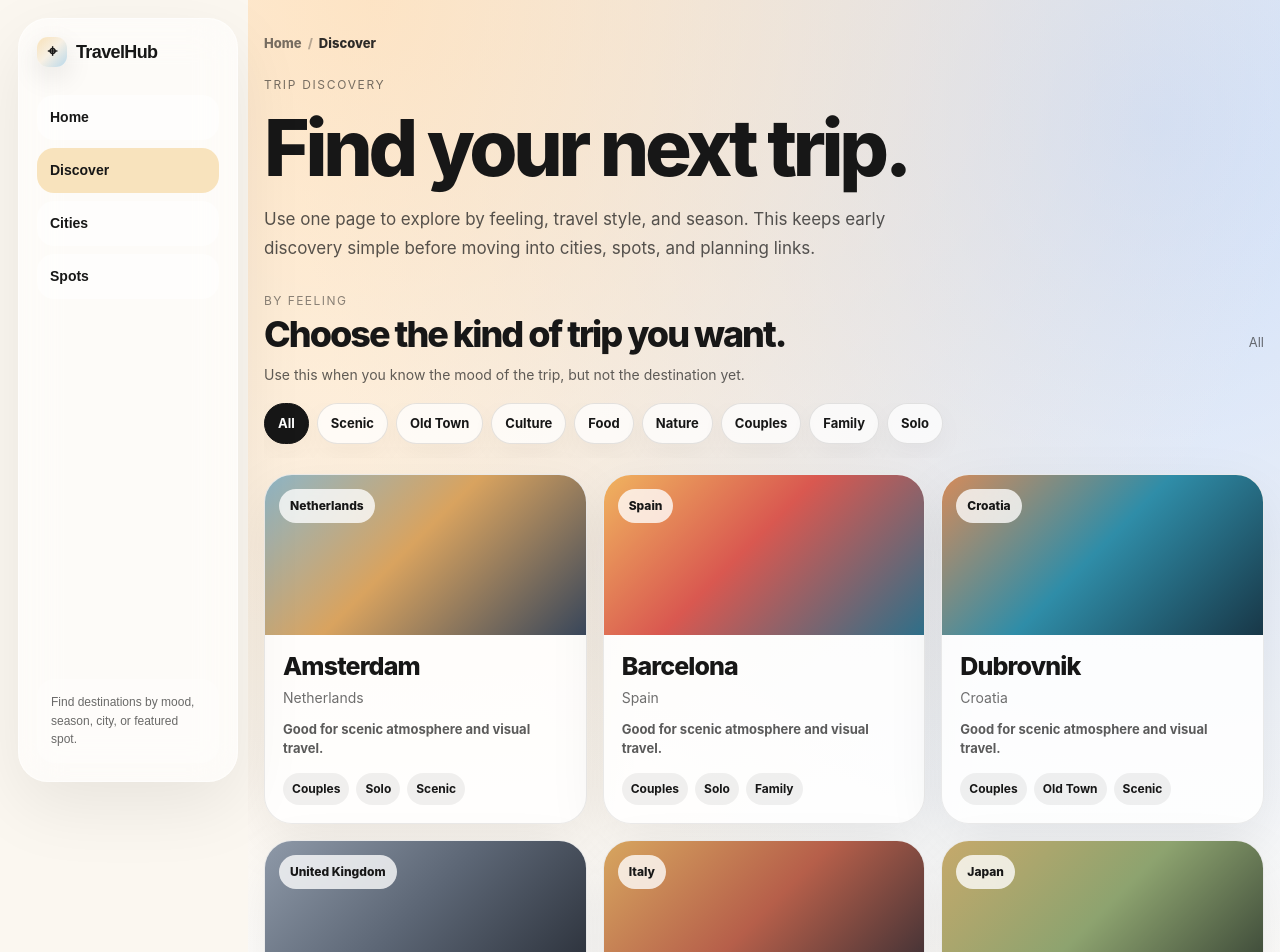
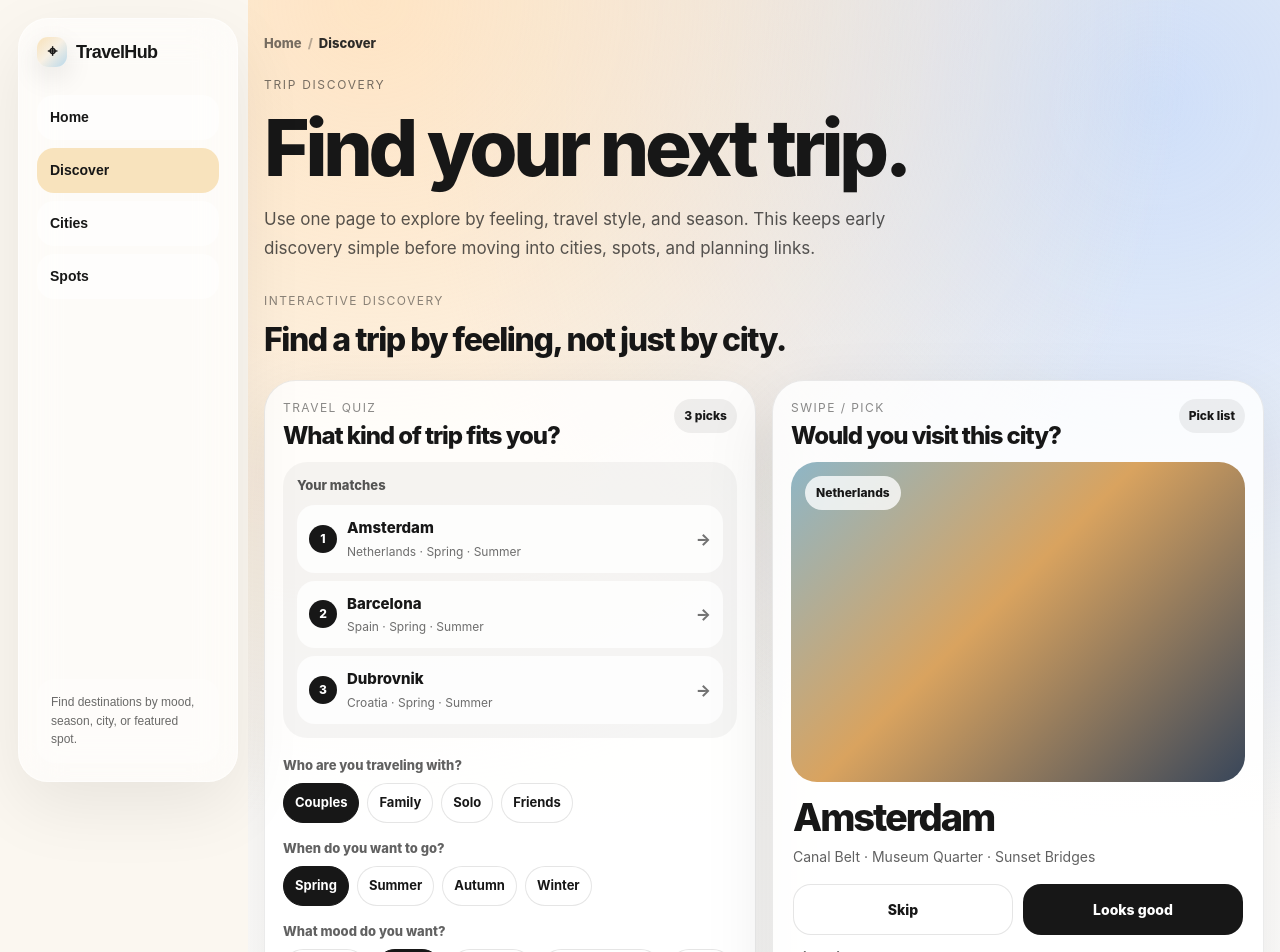
Before and after one commit to kazumophone-arch/travelhub, a Next.js app: page /discover in a window 1280 px wide. Shown: the top 952 px of the page. Built offline with nearby package versions, Linux system fonts and the light colour scheme.

Commit message:
restore previous discover tools

```diff
--- a/components/TravelDiscoveryTools.tsx
+++ b/components/TravelDiscoveryTools.tsx
@@ -9,128 +9,57 @@ type Props = {
   cities: City[];
 };
 
-const feelingFilters = [
-  "All",
+type QuizAnswer = {
+  style: string | null;
+  season: string | null;
+  mood: string | null;
+};
+
+const travelStyles = ["Couples", "Family", "Solo", "Friends"];
+const seasons = ["Spring", "Summer", "Autumn", "Winter"];
+const moods = [
+  "Romantic",
   "Scenic",
   "Old Town",
-  "Culture",
+  "World Heritage",
+  "Beach",
+  "Nature",
   "Food",
-  "Nature",
-  "Couples",
-  "Family",
-  "Solo",
 ];
 
-function getCityCategories(city: City) {
-  const categories = new Set<string>();
+function getCityTags(city: City) {
+  const tags = new Set<string>();
 
-  city.travelStyles?.forEach((style) => categories.add(style));
-  city.themes?.forEach((theme) => categories.add(theme));
-  city.categories?.forEach((category) => categories.add(category));
+  city.seasons?.forEach((item) => tags.add(item));
+  city.months?.forEach((item) => tags.add(item));
+  city.travelStyles?.forEach((item) => tags.add(item));
+  city.themes?.forEach((item) => tags.add(item));
+  city.categories?.forEach((item) => tags.add(item));
 
-  const text = [
-    city.city,
-    city.country,
-    city.description ?? "",
-    ...city.stops,
-    ...(city.travelStyles ?? []),
-    ...(city.themes ?? []),
-    ...(city.categories ?? []),
-  ]
-    .join(" ")
-    .toLowerCase();
+  if (city.country) tags.add(city.country);
 
-  const includesAny = (words: string[]) =>
-    words.some((word) => text.includes(word.toLowerCase()));
+  const joinedStops = city.stops.join(" ");
 
   if (
-    includesAny([
-      "view",
-      "sunset",
-      "scenic",
-      "canal",
-      "river",
-      "lagoon",
-      "beach",
-      "panorama",
-    ])
+    joinedStops.includes("Old") ||
+    joinedStops.includes("Historic") ||
+    joinedStops.includes("Temple")
   ) {
-    categories.add("Scenic");
+    tags.add("Old Town");
   }
 
   if (
-    includesAny([
-      "old town",
-      "historic",
-      "center",
-      "castle",
-      "bridge",
-      "square",
-      "temple",
-    ])
+    joinedStops.includes("Sunset") ||
+    joinedStops.includes("View") ||
+    joinedStops.includes("Canal") ||
+    joinedStops.includes("River") ||
+    joinedStops.includes("Beach") ||
+    joinedStops.includes("Lagoon")
   ) {
-    categories.add("Old Town");
-    categories.add("Culture");
+    tags.add("Scenic");
   }
 
-  if (
-    includesAny([
-      "museum",
-      "palace",
-      "cathedral",
-      "church",
-      "heritage",
-      "ruins",
-      "monument",
-      "architecture",
-    ])
-  ) {
-    categories.add("Culture");
-  }
-
-  if (
-    includesAny([
-      "food",
-      "restaurant",
-      "market",
-      "cafe",
-      "wine",
-      "gourmet",
-    ])
-  ) {
-    categories.add("Food");
-  }
-
-  if (
-    includesAny([
-      "garden",
-      "park",
-      "forest",
-      "bamboo",
-      "mountain",
-      "nature",
-      "trail",
-    ])
-  ) {
-    categories.add("Nature");
-  }
-
-  return Array.from(categories);
-}
-
-function getCityReason(city: City, activeFeeling: string) {
-  if (activeFeeling !== "All") {
-    return `A good match for ${activeFeeling.toLowerCase()}-focused travel.`;
-  }
-
-  const categories = getCityCategories(city);
-
-  if (categories.includes("Scenic")) return "Good for scenic atmosphere and visual travel.";
-  if (categories.includes("Old Town")) return "Good for old streets and walkable routes.";
-  if (categories.includes("Culture")) return "Good for history, architecture, and landmarks.";
-  if (categories.includes("Nature")) return "Good for slower travel and outdoor scenery.";
-
-  return `Start with ${city.stops.slice(0, 2).join(" and ")}.`;
+  return Array.from(tags);
 }
 
 function visualForCity(slug: string) {
@@ -165,98 +94,260 @@ function visualForCity(slug: string) {
   );
 }
 
+function scoreCity(city: City, answer: QuizAnswer) {
+  const tags = getCityTags(city);
+  let score = 0;
+
+  if (answer.style && tags.includes(answer.style)) score += 4;
+  if (answer.season && tags.includes(answer.season)) score += 3;
+  if (answer.mood && tags.includes(answer.mood)) score += 4;
+
+  const searchable = [city.city, city.country, ...city.stops, ...tags]
+    .join(" ")
+    .toLowerCase();
+
+  if (answer.mood && searchable.includes(answer.mood.toLowerCase())) score += 1;
+  if (answer.style && searchable.includes(answer.style.toLowerCase())) score += 1;
+  if (answer.season && searchable.includes(answer.season.toLowerCase())) score += 1;
+
+  return score;
+}
+
 export function TravelDiscoveryTools({ cities }: Props) {
-  const [activeFeeling, setActiveFeeling] = useState("All");
+  const [answer, setAnswer] = useState<QuizAnswer>({
+    style: "Couples",
+    season: "Spring",
+    mood: "Scenic",
+  });
 
-  const filteredCities = useMemo(() => {
-    if (activeFeeling === "All") return cities.slice(0, 8);
+  const [swipeIndex, setSwipeIndex] = useState(0);
+  const [pickedSlugs, setPickedSlugs] = useState<string[]>([]);
 
-    return cities
-      .filter((city) => getCityCategories(city).includes(activeFeeling))
-      .slice(0, 8);
-  }, [cities, activeFeeling]);
+  const quizResults = useMemo(() => {
+    const hasAnyAnswer = Boolean(answer.style || answer.season || answer.mood);
+
+    if (!hasAnyAnswer) return cities.slice(0, 3);
+
+    const ranked = cities
+      .map((city) => ({
+        city,
+        score: scoreCity(city, answer),
+      }))
+      .sort((a, b) => b.score - a.score);
+
+    const matched = ranked.filter((item) => item.score > 0).slice(0, 3);
+
+    if (matched.length > 0) return matched.map((item) => item.city);
+
+    return cities.slice(0, 3);
+  }, [cities, answer]);
+
+  const swipeCity = cities.length > 0 ? cities[swipeIndex % cities.length] : null;
+
+  const pickedCities = useMemo(() => {
+    return pickedSlugs
+      .map((slug) => cities.find((city) => city.slug === slug))
+      .filter((city): city is City => Boolean(city));
+  }, [pickedSlugs, cities]);
+
+  function toggleAnswer(key: keyof QuizAnswer, value: string) {
+    setAnswer((current) => ({
+      ...current,
+      [key]: current[key] === value ? null : value,
+    }));
+  }
+
+  function nextSwipe() {
+    if (cities.length === 0) return;
+    setSwipeIndex((current) => (current + 1) % cities.length);
+  }
+
+  function pickCurrentCity() {
+    if (!swipeCity) return;
+
+    setPickedSlugs((current) => {
+      if (current.includes(swipeCity.slug)) return current;
+      return [...current, swipeCity.slug].slice(-5);
+    });
+
+    nextSwipe();
+  }
 
   return (
     <section style={wrapStyle}>
-      <div style={sectionHeaderStyle}>
+      <section style={sectionHeaderStyle}>
         <div>
-          <div style={smallLabelStyle}>By feeling</div>
-          <h2 style={sectionTitleStyle}>Choose the kind of trip you want.</h2>
+          <div style={smallLabelStyle}>Interactive discovery</div>
+          <h2 style={sectionTitleStyle}>
+            Find a trip by feeling, not just by city.
+          </h2>
         </div>
+      </section>
 
-        <span style={mutedTextStyle}>{activeFeeling}</span>
-      </div>
+      <div style={gridStyle}>
+        <section style={quizCardStyle}>
+          <div style={toolHeaderStyle}>
+            <div>
+              <div style={smallLabelStyle}>Travel quiz</div>
+              <h3 style={toolTitleStyle}>What kind of trip fits you?</h3>
+            </div>
+            <div style={toolBadgeStyle}>3 picks</div>
+          </div>
 
-      <p style={leadStyle}>
-        Use this when you know the mood of the trip, but not the destination
-        yet.
-      </p>
+          <div style={resultBoxStyle}>
+            <div style={resultTitleStyle}>Your matches</div>
 
-      <div style={filterWrapStyle}>
-        {feelingFilters.map((filter) => {
-          const isActive = filter === activeFeeling;
+            <div style={resultListStyle}>
+              {quizResults.map((city, index) => (
+                <Link
+                  key={`${city.slug}-quiz-${index}`}
+                  href={`/c/${city.slug}?src=home&v=quiz_${city.slug}`}
+                  style={resultItemStyle}
+                >
+                  <div style={resultRankStyle}>{index + 1}</div>
 
-          return (
-            <button
-              key={filter}
-              type="button"
-              onClick={() => setActiveFeeling(filter)}
-              style={isActive ? activeFilterButtonStyle : filterButtonStyle}
-            >
-              {filter}
-            </button>
-          );
-        })}
-      </div>
+                  <div style={resultTextStyle}>
+                    <div style={resultCityStyle}>{city.city}</div>
+                    <div style={resultMetaStyle}>
+                      {city.country} · {getCityTags(city).slice(0, 2).join(" · ")}
+                    </div>
+                  </div>
 
-      {filteredCities.length === 0 ? (
-        <div style={emptyStyle}>
-          No destinations found for this feeling yet. Try All or another mood.
-        </div>
-      ) : (
-        <div style={gridStyle}>
-          {filteredCities.map((city, index) => (
-            <Link
-              key={`${city.slug}-discover-${activeFeeling}-${index}`}
-              href={`/c/${city.slug}?src=discover&v=feeling_${activeFeeling}_${city.slug}`}
-              style={cardStyle}
-            >
+                  <div style={resultArrowStyle}>→</div>
+                </Link>
+              ))}
+            </div>
+          </div>
+
+          <div style={questionBlockStyle}>
+            <div style={questionLabelStyle}>Who are you traveling with?</div>
+            <div style={optionRowStyle}>
+              {travelStyles.map((style) => (
+                <button
+                  key={style}
+                  type="button"
+                  onClick={() => toggleAnswer("style", style)}
+                  style={answer.style === style ? activeOptionStyle : optionStyle}
+                >
+                  {style}
+                </button>
+              ))}
+            </div>
+          </div>
+
+          <div style={questionBlockStyle}>
+            <div style={questionLabelStyle}>When do you want to go?</div>
+            <div style={optionRowStyle}>
+              {seasons.map((season) => (
+                <button
+                  key={season}
+                  type="button"
+                  onClick={() => toggleAnswer("season", season)}
+                  style={answer.season === season ? activeOptionStyle : optionStyle}
+                >
+                  {season}
+                </button>
+              ))}
+            </div>
+          </div>
+
+          <div style={questionBlockStyle}>
+            <div style={questionLabelStyle}>What mood do you want?</div>
+            <div style={optionRowStyle}>
+              {moods.map((mood) => (
+                <button
+                  key={mood}
+                  type="button"
+                  onClick={() => toggleAnswer("mood", mood)}
+                  style={answer.mood === mood ? activeOptionStyle : optionStyle}
+                >
+                  {mood}
+                </button>
+              ))}
+            </div>
+          </div>
+        </section>
+
+        <section style={swipeCardStyle}>
+          <div style={toolHeaderStyle}>
+            <div>
+              <div style={smallLabelStyle}>Swipe / Pick</div>
+              <h3 style={toolTitleStyle}>Would you visit this city?</h3>
+            </div>
+            <div style={toolBadgeStyle}>Pick list</div>
+          </div>
+
+          {swipeCity ? (
+            <>
               <div
                 style={{
-                  ...visualStyle,
-                  background: visualForCity(city.slug),
+                  ...swipeVisualStyle,
+                  background: visualForCity(swipeCity.slug),
                 }}
               >
-                <div style={badgeStyle}>{city.country}</div>
+                <div style={visualBadgeStyle}>{swipeCity.country}</div>
               </div>
 
-              <div style={bodyStyle}>
-                <h3 style={cardTitleStyle}>{city.city}</h3>
-                <p style={countryStyle}>{city.country}</p>
+              <div style={swipeBodyStyle}>
+                <h3 style={swipeCityStyle}>{swipeCity.city}</h3>
+                <p style={swipeReasonStyle}>
+                  {swipeCity.stops[0]} · {swipeCity.stops[1]} ·{" "}
+                  {swipeCity.stops[2]}
+                </p>
 
-                <p style={reasonStyle}>{getCityReason(city, activeFeeling)}</p>
+                <div style={swipeButtonRowStyle}>
+                  <button type="button" onClick={nextSwipe} style={skipButtonStyle}>
+                    Skip
+                  </button>
 
-                <div style={chipWrapStyle}>
-                  {getCityCategories(city)
-                    .filter((category) => feelingFilters.includes(category))
-                    .slice(0, 3)
-                    .map((category) => (
-                      <span key={category} style={chipStyle}>
-                        {category}
-                      </span>
-                    ))}
+                  <button
+                    type="button"
+                    onClick={pickCurrentCity}
+                    style={pickButtonStyle}
+                  >
+                    Looks good
+                  </button>
                 </div>
+
+                <Link
+                  href={`/c/${swipeCity.slug}?src=home&v=swipe_${swipeCity.slug}`}
+                  style={viewCityLinkStyle}
+                >
+                  View city page →
+                </Link>
               </div>
-            </Link>
-          ))}
-        </div>
-      )}
+            </>
+          ) : (
+            <div style={emptyStyle}>No cities available.</div>
+          )}
+
+          <div style={pickedBoxStyle}>
+            <div style={resultTitleStyle}>Your picks</div>
+
+            {pickedCities.length === 0 ? (
+              <div style={pickedEmptyStyle}>Pick cities you might want to visit.</div>
+            ) : (
+              <div style={pickedListStyle}>
+                {pickedCities.map((city) => (
+                  <Link
+                    key={`picked-${city.slug}`}
+                    href={`/c/${city.slug}?src=home&v=picked_${city.slug}`}
+                    style={pickedItemStyle}
+                  >
+                    {city.city}
+                  </Link>
+                ))}
+              </div>
+            )}
+          </div>
+        </section>
+      </div>
     </section>
   );
 }
 
 const wrapStyle: CSSProperties = {
-  marginTop: 10,
+  marginBottom: 42,
 };
 
 const sectionHeaderStyle: CSSProperties = {
@@ -264,7 +355,7 @@ const sectionHeaderStyle: CSSProperties = {
   justifyContent: "space-between",
   gap: 12,
   alignItems: "flex-end",
-  marginBottom: 10,
+  marginBottom: 16,
   flexWrap: "wrap",
 };
 
@@ -278,78 +369,169 @@ const smallLabelStyle: CSSProperties = {
 
 const sectionTitleStyle: CSSProperties = {
   margin: 0,
-  maxWidth: 720,
-  fontSize: "clamp(26px, 6vw, 36px)",
-  lineHeight: 1.04,
-  letterSpacing: "-0.055em",
+  fontSize: "clamp(24px, 6vw, 32px)",
+  letterSpacing: "-0.045em",
   fontWeight: 850,
 };
 
-const mutedTextStyle: CSSProperties = {
-  fontSize: 13,
-  opacity: 0.6,
+const gridStyle: CSSProperties = {
+  display: "grid",
+  gridTemplateColumns: "repeat(auto-fit, minmax(min(100%, 340px), 1fr))",
+  gap: 16,
+};
+
+const quizCardStyle: CSSProperties = {
+  borderRadius: 32,
+  padding: 18,
+  background: "rgba(255, 255, 255, 0.82)",
+  border: "1px solid rgba(0, 0, 0, 0.08)",
+  boxShadow: "0 24px 70px rgba(0, 0, 0, 0.1)",
+};
+
+const swipeCardStyle: CSSProperties = {
+  borderRadius: 32,
+  padding: 18,
+  background: "rgba(255, 255, 255, 0.82)",
+  border: "1px solid rgba(0, 0, 0, 0.08)",
+  boxShadow: "0 24px 70px rgba(0, 0, 0, 0.1)",
+};
+
+const toolHeaderStyle: CSSProperties = {
+  display: "flex",
+  justifyContent: "space-between",
+  gap: 12,
+  alignItems: "flex-start",
+  marginBottom: 14,
+};
+
+const toolTitleStyle: CSSProperties = {
+  margin: 0,
+  fontSize: 24,
+  lineHeight: 1.05,
+  letterSpacing: "-0.045em",
+  fontWeight: 850,
+};
+
+const toolBadgeStyle: CSSProperties = {
+  padding: "8px 10px",
+  borderRadius: 999,
+  background: "rgba(0, 0, 0, 0.06)",
+  fontSize: 12,
+  fontWeight: 800,
   whiteSpace: "nowrap",
 };
 
-const leadStyle: CSSProperties = {
-  margin: "0 0 16px",
-  maxWidth: 680,
-  fontSize: 14,
-  lineHeight: 1.7,
-  opacity: 0.68,
-};
-
-const filterWrapStyle: CSSProperties = {
-  display: "flex",
-  gap: 8,
-  overflowX: "auto",
-  paddingBottom: 14,
+const questionBlockStyle: CSSProperties = {
   marginBottom: 16,
 };
 
-const filterButtonStyle: CSSProperties = {
-  border: "1px solid rgba(0, 0, 0, 0.1)",
-  background: "rgba(255, 255, 255, 0.74)",
-  color: "#171717",
-  borderRadius: 999,
-  padding: "10px 13px",
+const questionLabelStyle: CSSProperties = {
   fontSize: 13,
-  fontWeight: 700,
-  whiteSpace: "nowrap",
-  cursor: "pointer",
-  boxShadow: "0 10px 28px rgba(0, 0, 0, 0.04)",
+  fontWeight: 800,
+  opacity: 0.68,
+  marginBottom: 8,
 };
 
-const activeFilterButtonStyle: CSSProperties = {
-  ...filterButtonStyle,
+const optionRowStyle: CSSProperties = {
+  display: "flex",
+  flexWrap: "wrap",
+  gap: 8,
+};
+
+const optionStyle: CSSProperties = {
+  border: "1px solid rgba(0, 0, 0, 0.1)",
+  borderRadius: 999,
+  padding: "9px 11px",
+  background: "rgba(255, 255, 255, 0.78)",
+  color: "#171717",
+  fontSize: 13,
+  fontWeight: 750,
+  cursor: "pointer",
+};
+
+const activeOptionStyle: CSSProperties = {
+  ...optionStyle,
   background: "#171717",
   color: "#ffffff",
   border: "1px solid #171717",
 };
 
-const gridStyle: CSSProperties = {
-  display: "grid",
-  gridTemplateColumns: "repeat(auto-fit, minmax(min(100%, 240px), 1fr))",
-  gap: 16,
+const resultBoxStyle: CSSProperties = {
+  marginBottom: 18,
+  padding: 14,
+  borderRadius: 24,
+  background: "rgba(0, 0, 0, 0.04)",
 };
 
-const cardStyle: CSSProperties = {
-  display: "block",
-  borderRadius: 28,
+const resultTitleStyle: CSSProperties = {
+  fontSize: 13,
+  fontWeight: 850,
+  opacity: 0.72,
+  marginBottom: 10,
+};
+
+const resultListStyle: CSSProperties = {
+  display: "grid",
+  gap: 8,
+};
+
+const resultItemStyle: CSSProperties = {
+  display: "flex",
+  alignItems: "center",
+  gap: 10,
+  padding: 12,
+  borderRadius: 18,
   background: "rgba(255, 255, 255, 0.82)",
-  border: "1px solid rgba(0, 0, 0, 0.08)",
-  boxShadow: "0 20px 58px rgba(0, 0, 0, 0.08)",
   color: "inherit",
   textDecoration: "none",
-  overflow: "hidden",
 };
 
-const visualStyle: CSSProperties = {
-  height: "clamp(130px, 38vw, 160px)",
-  position: "relative",
+const resultRankStyle: CSSProperties = {
+  width: 28,
+  height: 28,
+  display: "grid",
+  placeItems: "center",
+  borderRadius: "50%",
+  background: "#171717",
+  color: "#ffffff",
+  fontSize: 12,
+  fontWeight: 850,
+  flexShrink: 0,
 };
 
-const badgeStyle: CSSProperties = {
+const resultTextStyle: CSSProperties = {
+  minWidth: 0,
+};
+
+const resultCityStyle: CSSProperties = {
+  fontSize: 15,
+  fontWeight: 850,
+};
+
+const resultMetaStyle: CSSProperties = {
+  marginTop: 3,
+  fontSize: 12,
+  opacity: 0.62,
+  whiteSpace: "nowrap",
+  overflow: "hidden",
+  textOverflow: "ellipsis",
+};
+
+const resultArrowStyle: CSSProperties = {
+  marginLeft: "auto",
+  fontWeight: 850,
+  opacity: 0.6,
+};
+
+const swipeVisualStyle: CSSProperties = {
+  height: "clamp(220px, 58vw, 320px)",
+  borderRadius: 26,
+  position: "relative",
+  overflow: "hidden",
+  marginBottom: 16,
+};
+
+const visualBadgeStyle: CSSProperties = {
   position: "absolute",
   top: 14,
   left: 14,
@@ -361,51 +543,95 @@ const badgeStyle: CSSProperties = {
   fontWeight: 800,
 };
 
-const bodyStyle: CSSProperties = {
-  padding: 18,
+const swipeBodyStyle: CSSProperties = {
+  padding: "0 2px",
 };
 
-const cardTitleStyle: CSSProperties = {
+const swipeCityStyle: CSSProperties = {
   margin: 0,
-  fontSize: "clamp(22px, 6vw, 25px)",
-  lineHeight: 1.05,
-  letterSpacing: "-0.035em",
+  fontSize: "clamp(28px, 8vw, 38px)",
+  lineHeight: 1.02,
+  letterSpacing: "-0.055em",
   fontWeight: 850,
 };
 
-const countryStyle: CSSProperties = {
-  margin: "7px 0 0",
+const swipeReasonStyle: CSSProperties = {
+  margin: "10px 0 16px",
   fontSize: 14,
-  opacity: 0.62,
+  lineHeight: 1.55,
+  opacity: 0.68,
 };
 
-const reasonStyle: CSSProperties = {
-  margin: "12px 0 14px",
-  fontSize: 13,
-  lineHeight: 1.5,
-  opacity: 0.7,
-  fontWeight: 650,
+const swipeButtonRowStyle: CSSProperties = {
+  display: "grid",
+  gridTemplateColumns: "1fr 1fr",
+  gap: 10,
 };
 
-const chipWrapStyle: CSSProperties = {
-  display: "flex",
-  gap: 7,
-  flexWrap: "wrap",
+const skipButtonStyle: CSSProperties = {
+  border: "1px solid rgba(0, 0, 0, 0.1)",
+  borderRadius: 18,
+  padding: "14px 12px",
+  background: "#ffffff",
+  color: "#171717",
+  fontSize: 14,
+  fontWeight: 850,
+  cursor: "pointer",
 };
 
-const chipStyle: CSSProperties = {
-  padding: "7px 9px",
+const pickButtonStyle: CSSProperties = {
+  border: 0,
+  borderRadius: 18,
+  padding: "14px 12px",
+  background: "#171717",
+  color: "#ffffff",
+  fontSize: 14,
+  fontWeight: 850,
+  cursor: "pointer",
+};
+
+const viewCityLinkStyle: CSSProperties = {
+  display: "block",
+  marginTop: 13,
+  color: "inherit",
+  textDecoration: "none",
+  fontSize: 13,
+  fontWeight: 850,
+  opacity: 0.72,
+};
+
+const pickedBoxStyle: CSSProperties = {
+  marginTop: 18,
+  padding: 14,
+  borderRadius: 24,
+  background: "rgba(0, 0, 0, 0.04)",
+};
+
+const pickedEmptyStyle: CSSProperties = {
+  fontSize: 13,
+  opacity: 0.58,
+};
+
+const pickedListStyle: CSSProperties = {
+  display: "flex",
+  flexWrap: "wrap",
+  gap: 8,
+};
+
+const pickedItemStyle: CSSProperties = {
+  padding: "8px 10px",
   borderRadius: 999,
-  background: "rgba(0, 0, 0, 0.06)",
+  background: "#171717",
+  color: "#ffffff",
+  textDecoration: "none",
   fontSize: 12,
-  fontWeight: 750,
+  fontWeight: 800,
 };
 
 const emptyStyle: CSSProperties = {
-  padding: "24px",
-  borderRadius: 24,
-  background: "rgba(255, 255, 255, 0.76)",
-  border: "1px solid rgba(0, 0, 0, 0.08)",
-  textAlign: "center",
-  opacity: 0.72,
+  padding: 18,
+  borderRadius: 20,
+  background: "rgba(0, 0, 0, 0.04)",
+  fontSize: 14,
+  opacity: 0.68,
 };
```
